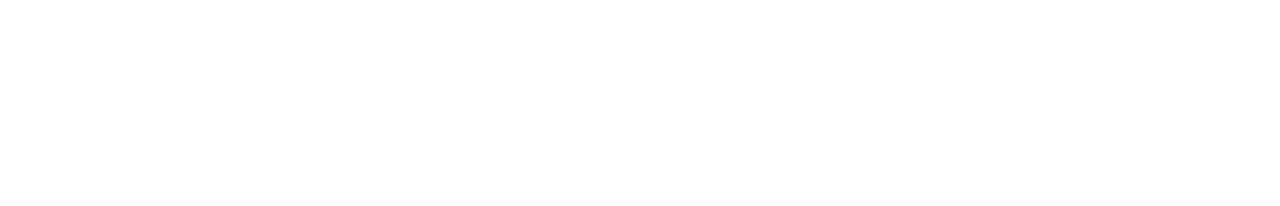
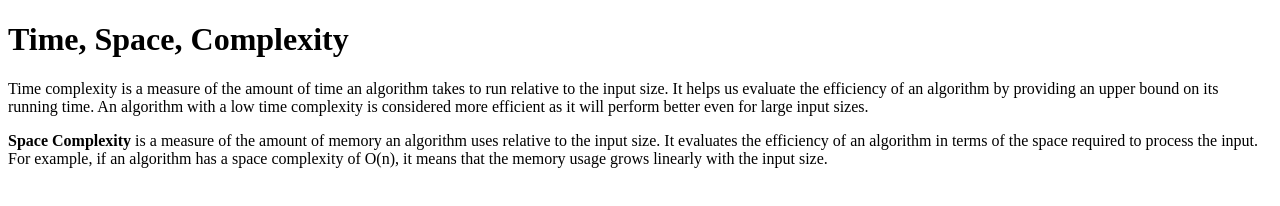
Before and after one commit to acciojob/time-and-space-complexity-vipul5543, a website: page main.html in a window 1280 px wide. Drawn offline with Linux system fonts and the light colour scheme.

Commit message:
created a submission

```diff
--- a/main.html
+++ b/main.html
@@ -8,6 +8,9 @@
 
 <body>
 	<!-- the entire body must be written by student -->
+	<h1>Time, Space, Complexity</h1>
+	<p> Time complexity is a measure of the amount of time an algorithm takes to run relative to the input size. It helps us evaluate the efficiency of an algorithm by providing an upper bound on its running time. An algorithm with a low time complexity is considered more efficient as it will perform better even for large input sizes.</p>
+	<p><b>Space Complexity</b> is a measure of the amount of memory an algorithm uses relative to the input size. It evaluates the efficiency of an algorithm in terms of the space required to process the input. For example, if an algorithm has a space complexity of O(n), it means that the memory usage grows linearly with the input size.</p>
     <script type="text/javascript" src="./script.js">
 </script>
 
```
